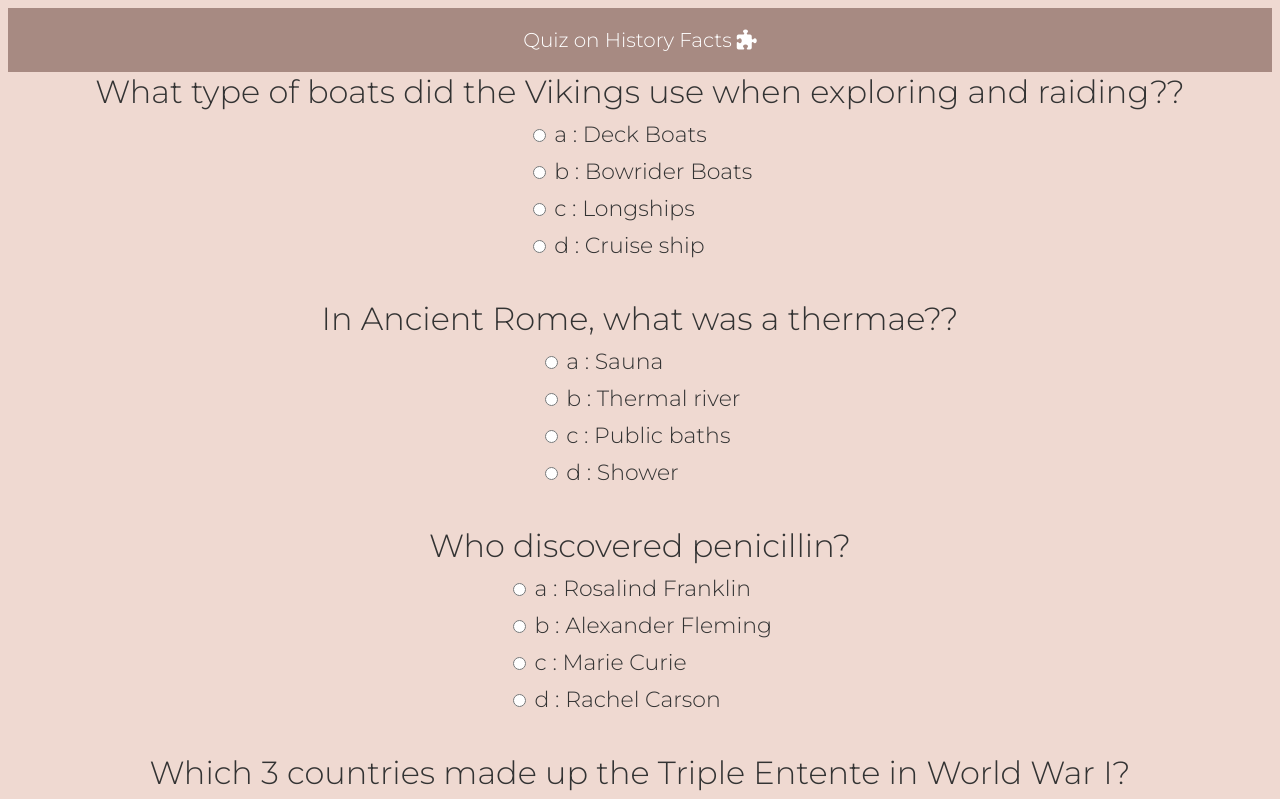
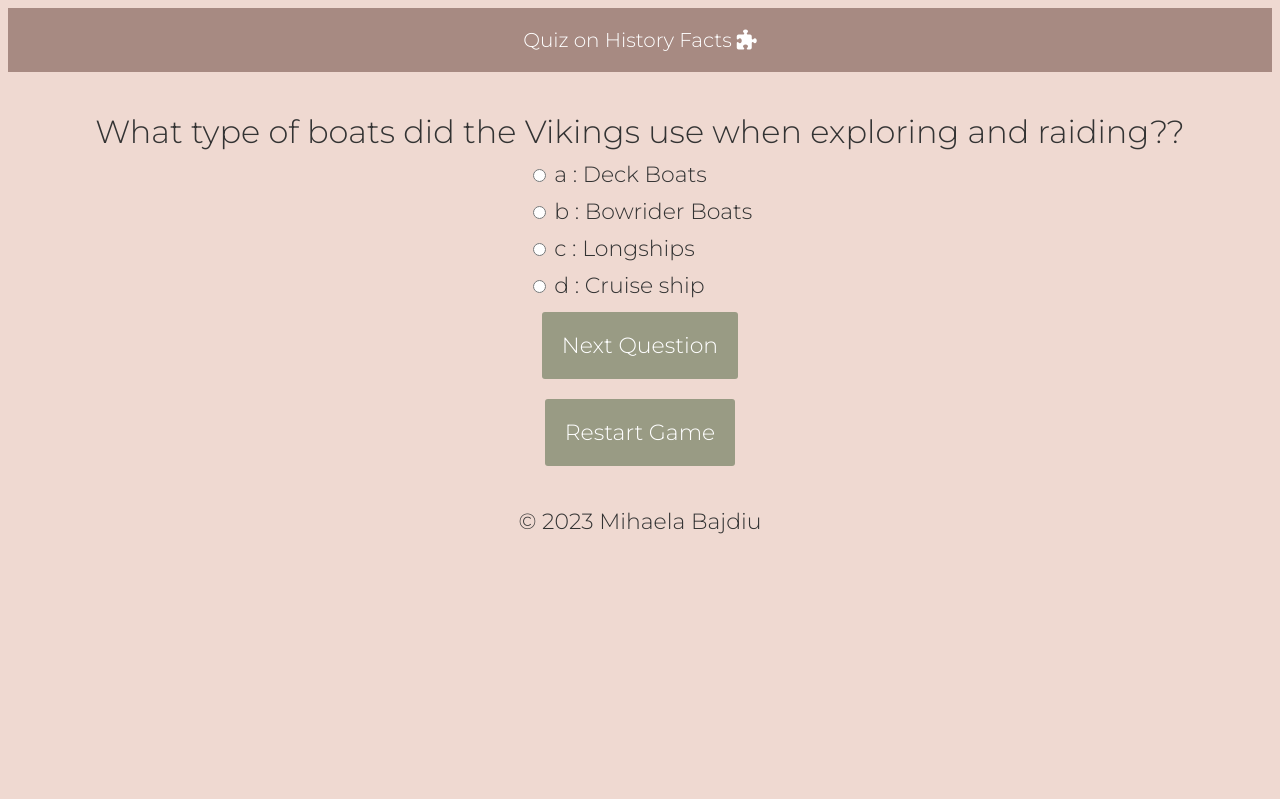
Before and after one commit to MihaelaB91/my-quizz-game, a plain HTML site: page index.html in a window 1280 px wide. Shown: the top 799 px of the page. Drawn offline with Linux system fonts and the light colour scheme; files that its build step writes are made by us from their sources.

Commit message:
Style the questions slideshow

```diff
--- a/css/style.css
+++ b/css/style.css
@@ -57,3 +57,24 @@ button:hover {
     left: 50%;
     transform: translateX(-50%);
 }
+
+.slide {
+    position: absolute;
+    left: 0px;
+    top: 0px;
+    width: 100%;
+    z-index: 1;
+    opacity: 0;
+    transition: opacity 0.6s;
+}
+
+.active-slide {
+    opacity: 2;
+    z-index: 3;
+}
+
+.quiz-container {
+    position: relative;
+    height: 200px;
+    margin-top: 40px;
+}
```
